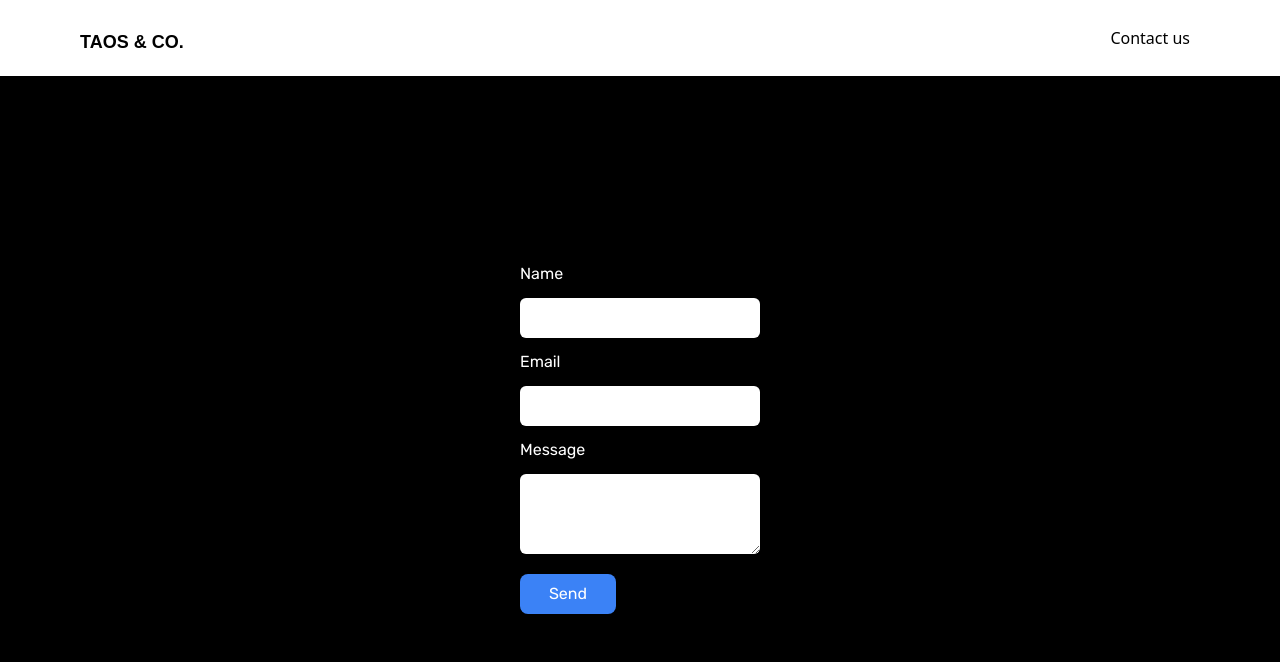
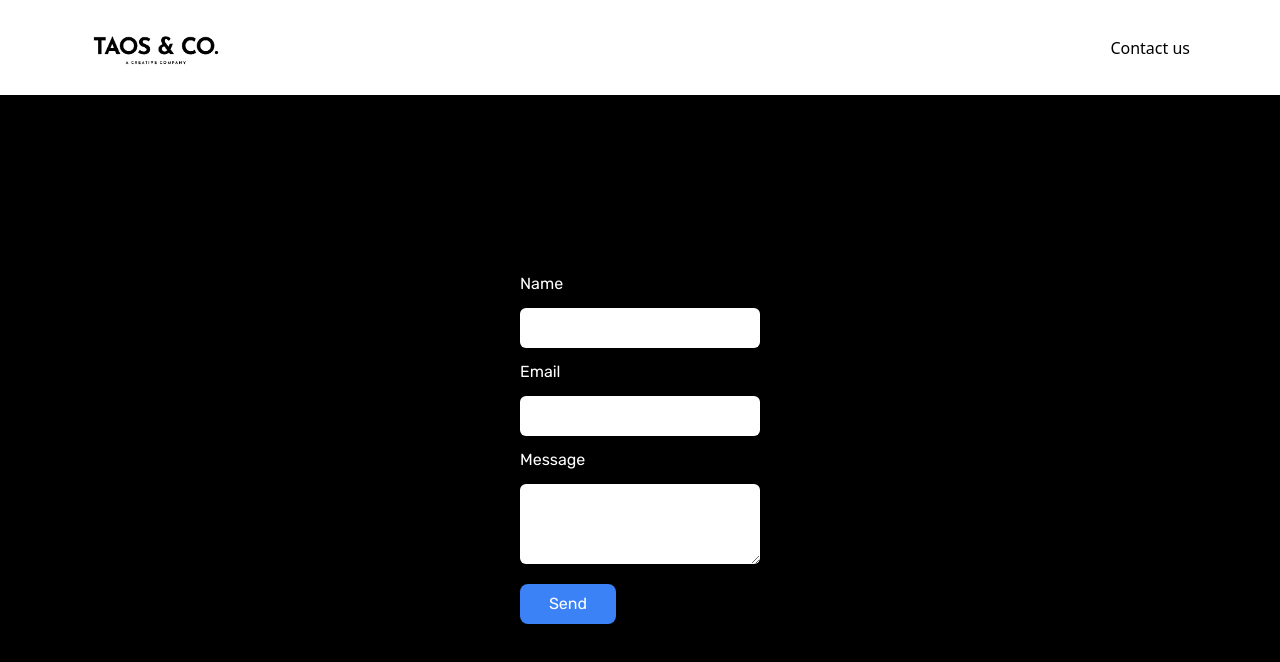
Before and after one commit to QuanZzz/taos-profolio, a Next.js app: page /contact-us in a window 1280 px wide. Shown: the top 662 px of the page. Built offline with nearby package versions, Linux system fonts and the light colour scheme.

Commit message:
logo and pics updates

```diff
--- a/src/app/globals.css
+++ b/src/app/globals.css
@@ -11,5 +11,5 @@
 }
 
 .bg-main {
-  background: 50% / cover no-repeat url("/images/taos-bg.jpg") black;
+  background: 50% / cover no-repeat url("/images/15.webp") black;
 }
--- a/src/components/Header.js
+++ b/src/components/Header.js
@@ -1,16 +1,21 @@
 import Link from "next/link";
 import { Typography } from "./Typography";
+import Image from "next/image";
+import taosLogo from "../../public/images/taos-logo.jpg";
 
 export const Header = () => {
   return (
     <header className="text-black w-full px-5 md:px-20 py-5 z-10 mx-auto flex items-center justify-between bg-transparent">
       <Link href="/" className="text-xl font-bold pr-1">
-        <Typography
-          bold={true}
-          className="tracking-normal uppercase text-black md:text-lg font-brand mt-2"
-        >
-          Taos & Co.
-        </Typography>
+        <Link href="/">
+          <Image
+            className="-ml-4 hover:text-blue-500 cursor-pointer"
+            src={taosLogo}
+            alt="taos-design-logo"
+            width={200}
+            height={100}
+          />
+        </Link>
       </Link>
       <nav className="bg-transparent flex items-center">
         <div className="flex items-center mx-auto w-full px-2.5">
--- a/src/pages/index.js
+++ b/src/pages/index.js
@@ -9,7 +9,6 @@ import { projects } from "@/utils/projects";
 import { GallerySection } from "@/components/GallerySection";
 import { INSTAGRAM_LINK, TIKTOK_LINK, TWITTER_LINK } from "@/utils/urls";
 import { HightlightSection } from "@/components/HighlightSection";
-import favicon from "../public/favicon.ico";
 
 export default function Page() {
   const links = {
@@ -26,7 +25,12 @@ export default function Page() {
     <div>
       <Head>
         <link rel="preconnect" href="https://fonts.googleapis.com" />
-        <link rel="icon" type="image/x-icon" href={favicon} sizes="any" />
+        <link
+          rel="icon"
+          type="image/x-icon"
+          href="/images/favicon.ico"
+          sizes="any"
+        />
         <title>TAOS ARCHITECTURAL VISUALIZATION</title>
         <meta name="description" content="TAOS ARCHITECTURAL VISUALIZATION" />
       </Head>
@@ -38,10 +42,10 @@ export default function Page() {
               semiBold={true}
               className="font-rubik text-3xl md:text-6xl"
             >
-              Summerfest Pavilion Color Studies
+              Residential Montreal
             </Typography>
             <Typography className="font-rubik text-base mt-4 md:text-xl">
-              Jan 25, 2022
+              Year: 2022
             </Typography>
           </div>
           <div></div>
--- a/src/utils/projects.js
+++ b/src/utils/projects.js
@@ -119,4 +119,10 @@ export const projects = [
     title: "Condominium Oakville",
     date: "2022",
   },
+  {
+    id: 21,
+    img: "/images/21.jpg",
+    title: "Condominium Oakville",
+    date: "2022",
+  },
 ];
```
Also changed, not shown: public/images/taos-logo.jpg (added), 1 other file (tests, documents, lock files or other folders).
